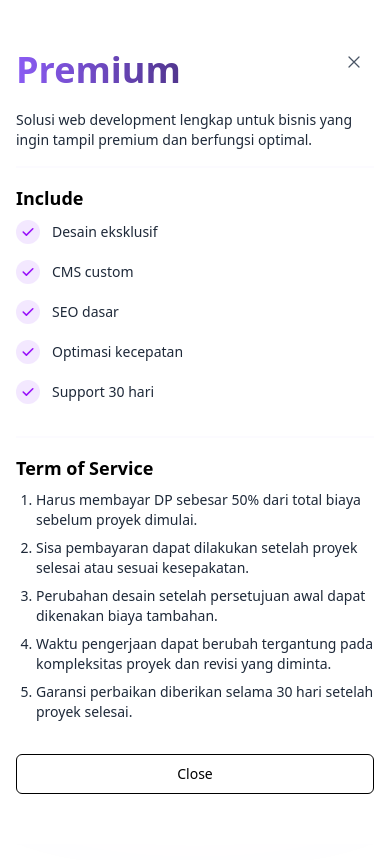
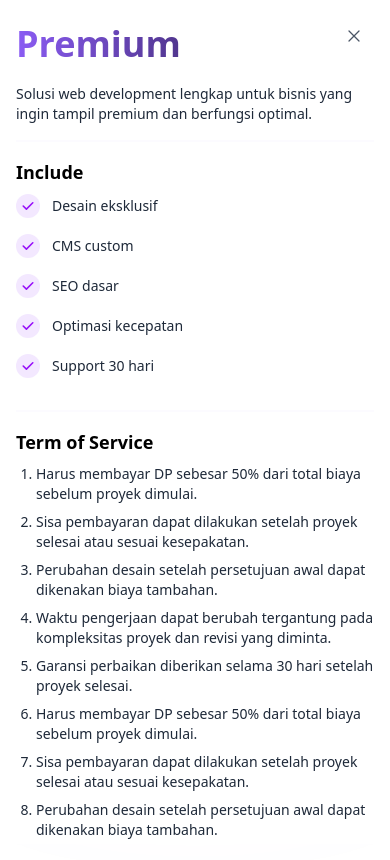
Before and after one commit to christmex/simpleratecard.com, a plain HTML site: page index.html in a window 390 px wide. Both pictures are taken after a click on the button "See details". Drawn offline with nearby package versions, Linux system fonts and the light colour scheme; grey boxes are pictures that could not be loaded.

Commit message:
Refactor modal styling and duplicate content in index.html

```diff
--- a/index.html
+++ b/index.html
@@ -102,7 +102,7 @@
                                 x-transition:leave="ease-in duration-200"
                                 x-transition:leave-start="opacity-100 translate-y-0 sm:scale-100"
                                 x-transition:leave-end="opacity-0 -translate-y-2 sm:scale-95"
-                                class="relative w-full py-6 bg-white px-4 sm:max-w-lg sm:rounded-lg overflow-y-auto max-h-screen">
+                                class="relative w-full py-6 bg-white px-4 overflow-y-auto max-h-screen">
                                 <div class="flex items-center justify-between pb-3">
                                     <h2 class="mb-2 text-4xl font-bold" style="background: linear-gradient(90deg, #8B5CF4 0%, #51368E 100%); -webkit-background-clip: text; -webkit-text-fill-color: transparent; background-clip: text; text-fill-color: transparent;">Premium</h2>
                                     <button @click="modalOpen=false" class="absolute top-0 right-0 flex items-center justify-center w-8 h-8 mt-5 mr-5 text-gray-600 rounded-full hover:text-gray-800 hover:bg-gray-50">
@@ -165,6 +165,16 @@
 
                                     <h3 class="text-lg font-bold mb-2">Term of Service</h3>
                                     <ul class="pl-5 text-sm text-gray-800 list-decimal space-y-2">
+                                        <li>Harus membayar DP sebesar 50% dari total biaya sebelum proyek dimulai.</li>
+                                        <li>Sisa pembayaran dapat dilakukan setelah proyek selesai atau sesuai kesepakatan.</li>
+                                        <li>Perubahan desain setelah persetujuan awal dapat dikenakan biaya tambahan.</li>
+                                        <li>Waktu pengerjaan dapat berubah tergantung pada kompleksitas proyek dan revisi yang diminta.</li>
+                                        <li>Garansi perbaikan diberikan selama 30 hari setelah proyek selesai.</li>
+                                        <li>Harus membayar DP sebesar 50% dari total biaya sebelum proyek dimulai.</li>
+                                        <li>Sisa pembayaran dapat dilakukan setelah proyek selesai atau sesuai kesepakatan.</li>
+                                        <li>Perubahan desain setelah persetujuan awal dapat dikenakan biaya tambahan.</li>
+                                        <li>Waktu pengerjaan dapat berubah tergantung pada kompleksitas proyek dan revisi yang diminta.</li>
+                                        <li>Garansi perbaikan diberikan selama 30 hari setelah proyek selesai.</li>
                                         <li>Harus membayar DP sebesar 50% dari total biaya sebelum proyek dimulai.</li>
                                         <li>Sisa pembayaran dapat dilakukan setelah proyek selesai atau sesuai kesepakatan.</li>
                                         <li>Perubahan desain setelah persetujuan awal dapat dikenakan biaya tambahan.</li>
```
